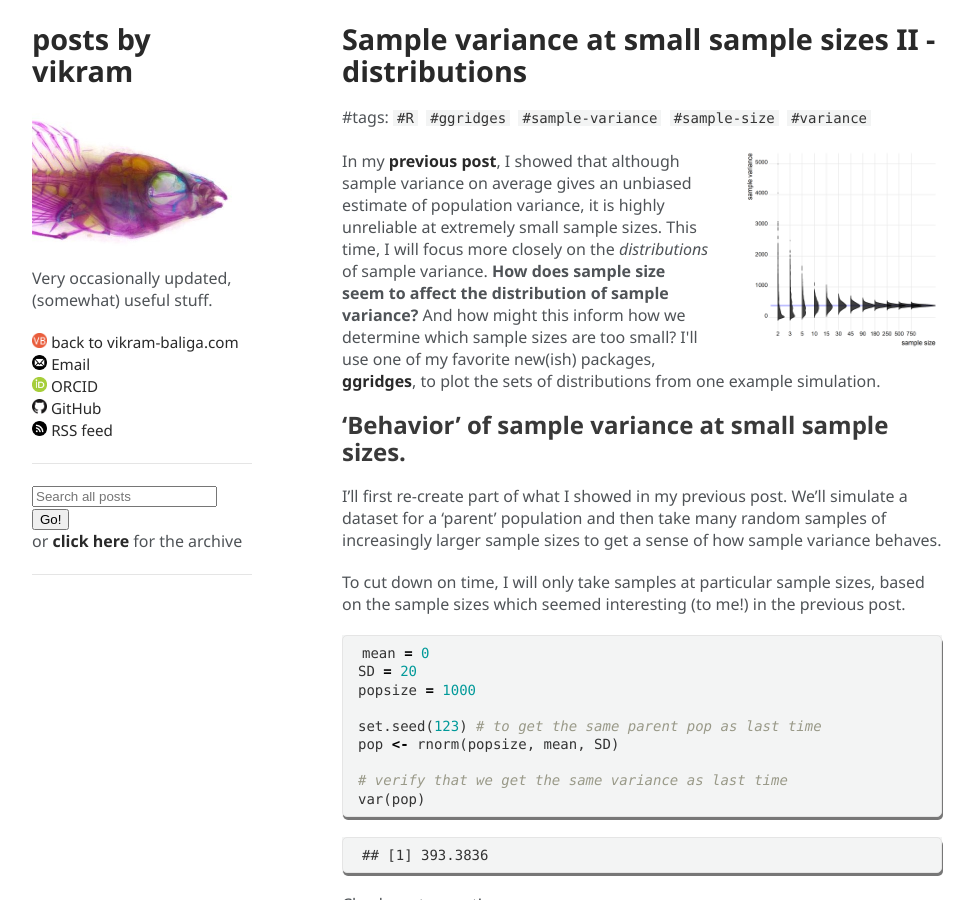
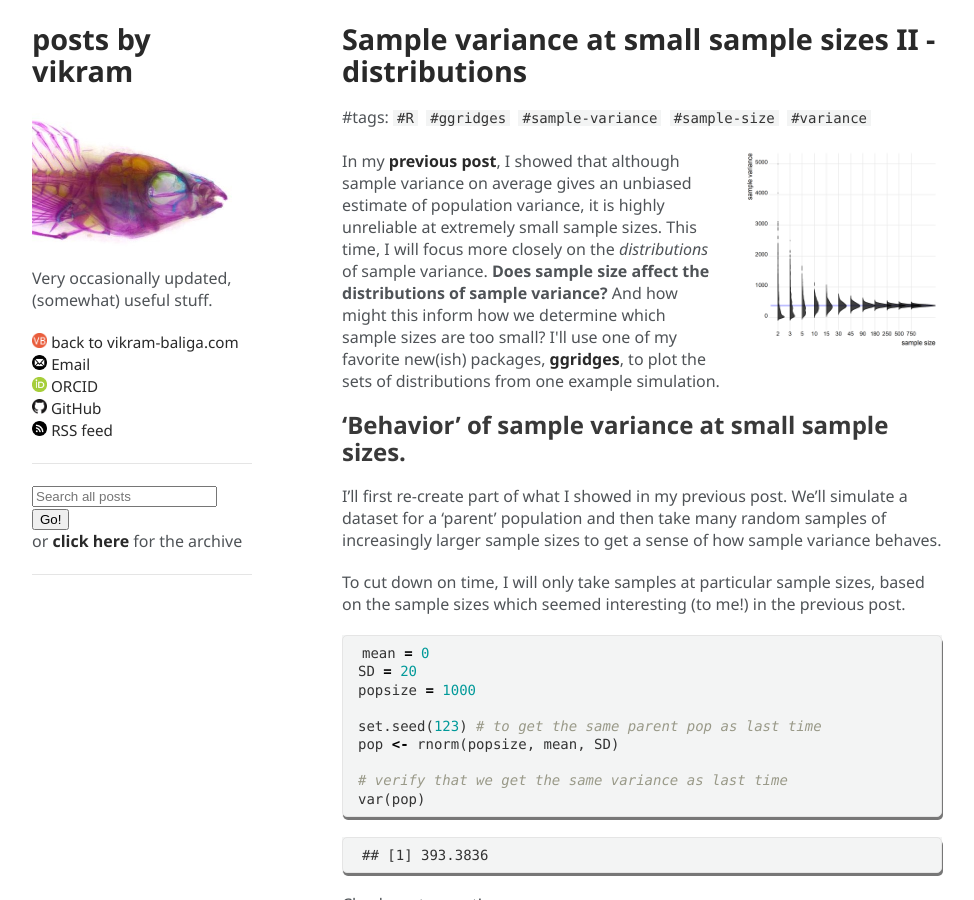
Before and after one commit to vbaliga/vbaliga.github.io, a Jekyll site: the page built from _posts/2019-05-12-sample-variance-distributions-ggridges.md, in a window 1280 px wide and 900 px high. Shown: the whole window, without its empty margins (153-1127 px from the left). Built offline with Jekyll 4.4.1, drawn with Linux system fonts in a browser that asks for light colours; a script that is not in the unit is left out.

Commit message:
Update 2019-05-12-sample-variance-distributions-ggridges.md

```diff
--- a/_posts/2019-05-12-sample-variance-distributions-ggridges.md
+++ b/_posts/2019-05-12-sample-variance-distributions-ggridges.md
@@ -8,7 +8,7 @@ title: Sample variance at small sample sizes II - distributions
 <img src="https://github.com/vbaliga/vbaliga.github.io/raw/master/images/2019-05-12/sample_variance_distributions_ggridges.png" alt="sample variance ggridges" style="float:right;width:200px;height:200px;margin-left:30px;">
 In my <b><a href="https://vbaliga.github.io/dangers-sample-variance-small-sample-size/">previous post</a></b>, I showed that although sample variance on average gives an unbiased estimate of population variance, it is highly unreliable at extremely small sample sizes.
 
-This time, I will focus more closely on the <i>distributions</i> of sample variance. <b>How does sample size seem to affect the distribution of sample variance?</b> And how might this inform how we determine which sample sizes are too small? I'll use one of my favorite new(ish) packages, <b><a href="https://github.com/clauswilke/ggridges">ggridges</a></b>, to plot the sets of distributions from one example simulation.
+This time, I will focus more closely on the <i>distributions</i> of sample variance. <b>Does sample size affect the distributions of sample variance?</b> And how might this inform how we determine which sample sizes are too small? I'll use one of my favorite new(ish) packages, <b><a href="https://github.com/clauswilke/ggridges">ggridges</a></b>, to plot the sets of distributions from one example simulation.
 
 </p>
 <!---more--->
```
